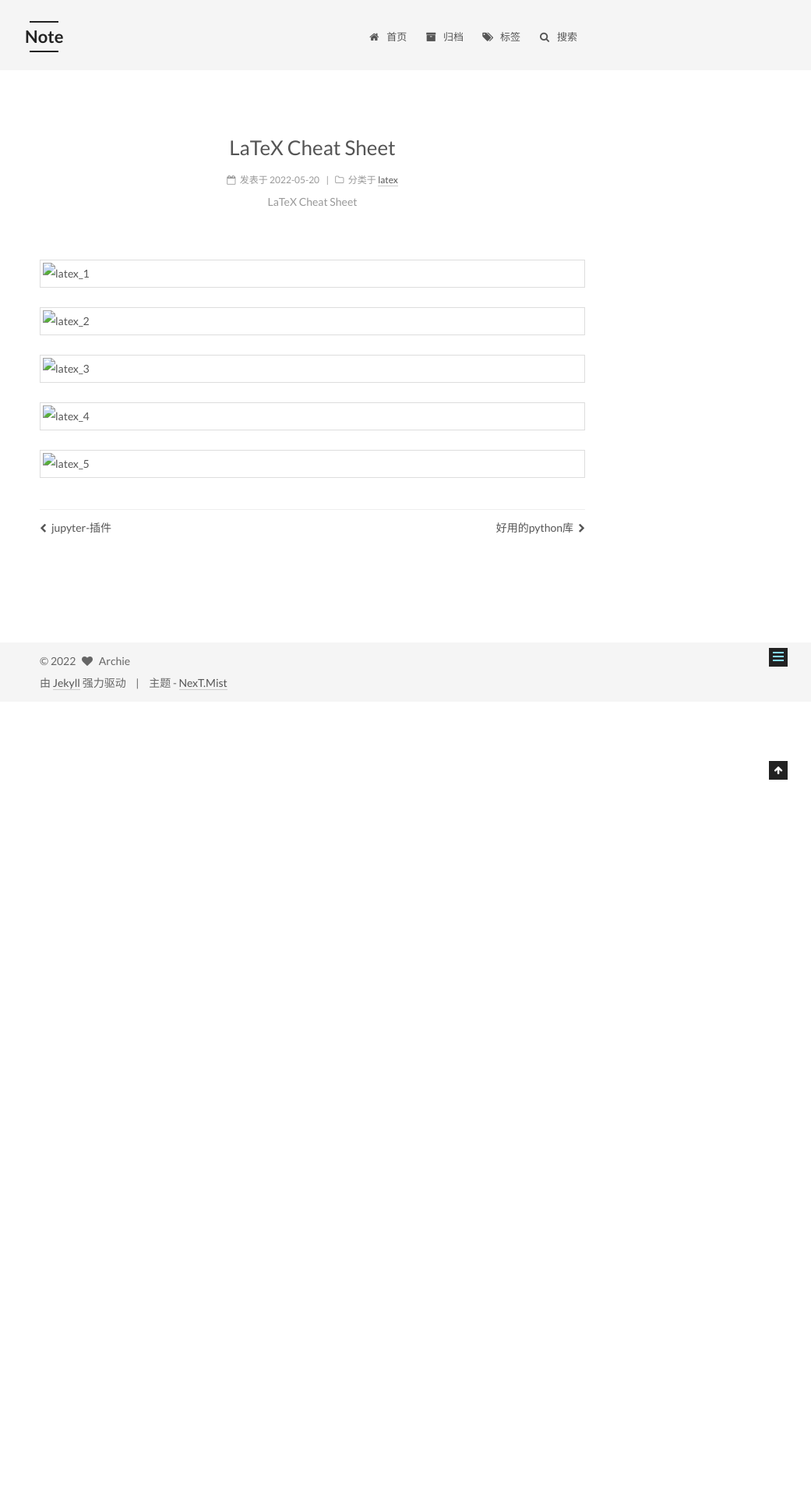
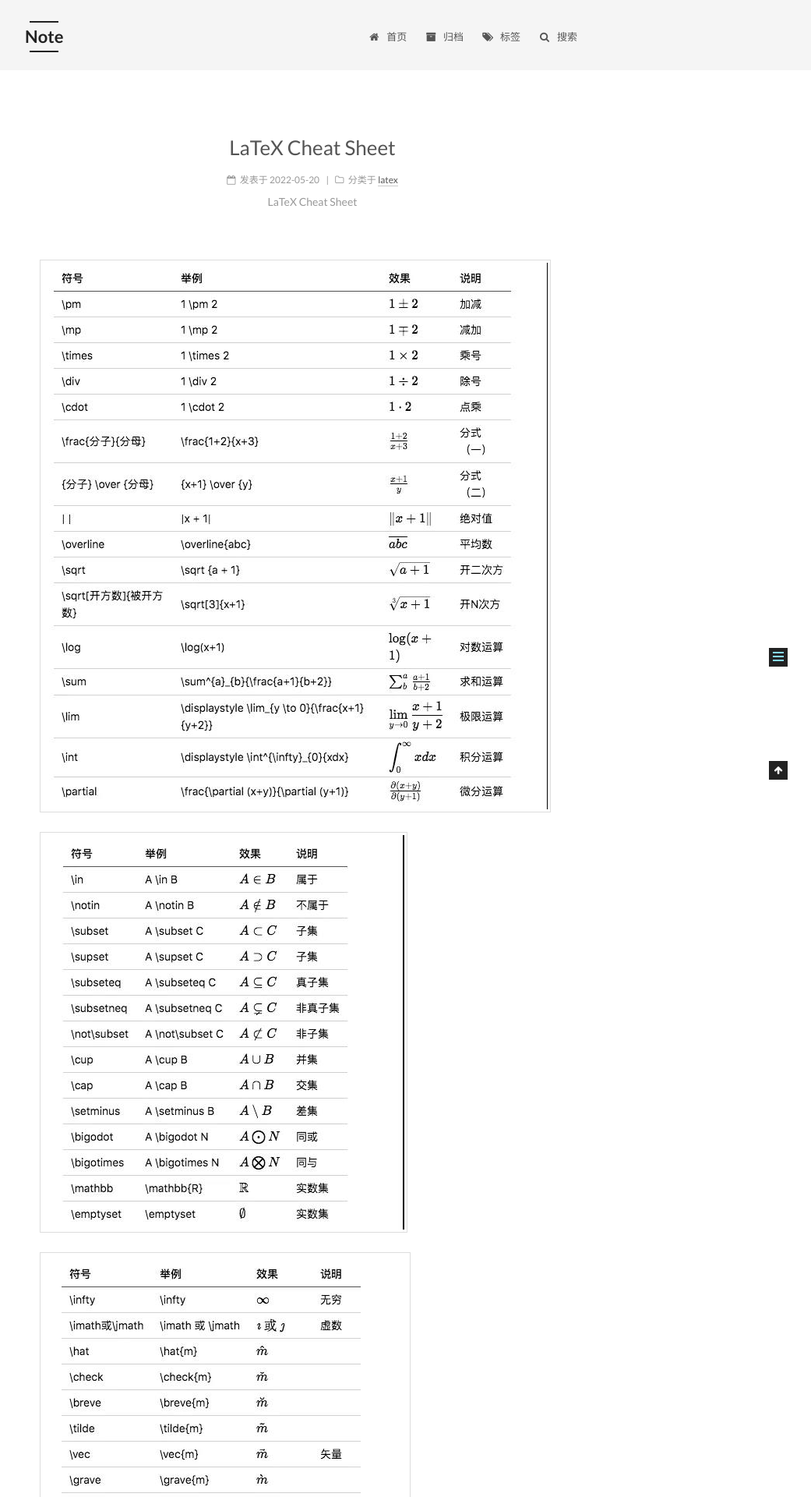
Before and after one commit to archie-elvin/note, a Jekyll site: the page built from _posts/latex/2022-05-20-latex-cheat-sheet.md, in a window 1280 px wide. Shown: the top 1920 px of the page at 78% size, without its empty margins (239-1280 px from the left). Built offline with Jekyll 4.4.1, drawn with Linux system fonts in a browser that asks for light colours; before the commit the page ends 900 px from its top, so only the background shows below that.

Commit message:
修改图片路径

```diff
--- a/_posts/latex/2022-05-20-latex-cheat-sheet.md
+++ b/_posts/latex/2022-05-20-latex-cheat-sheet.md
@@ -4,14 +4,13 @@ description: LaTeX Cheat Sheet
 categories:
  - latex
 tags:
+typora-root-url: ../../../note
 ---
 
-![latex_1](../../assets/images/latex_1.jpeg)
+![latex_2](/assets/images/latex_2.jpeg)
 
-![latex_2](../../assets/images/latex_2.jpeg)
+![latex_3](/assets/images/latex_3.jpeg)
 
-![latex_3](../../assets/images/latex_3.jpeg)
+![latex_4](/assets/images/latex_4.jpeg)
 
-![latex_4](../../assets/images/latex_4.jpeg)
-
-![latex_5](../../assets/images/latex_5.jpeg)
+![latex_5](/assets/images/latex_5.jpeg)
```
